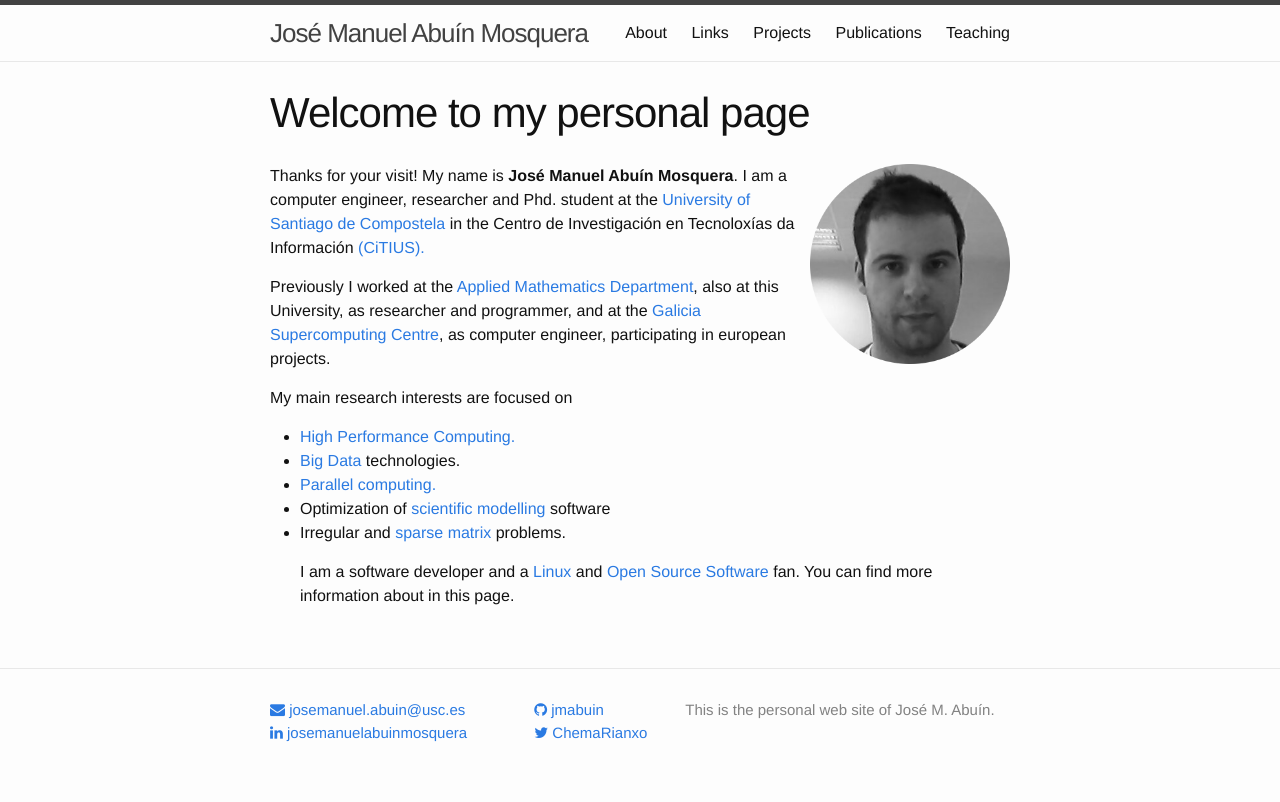
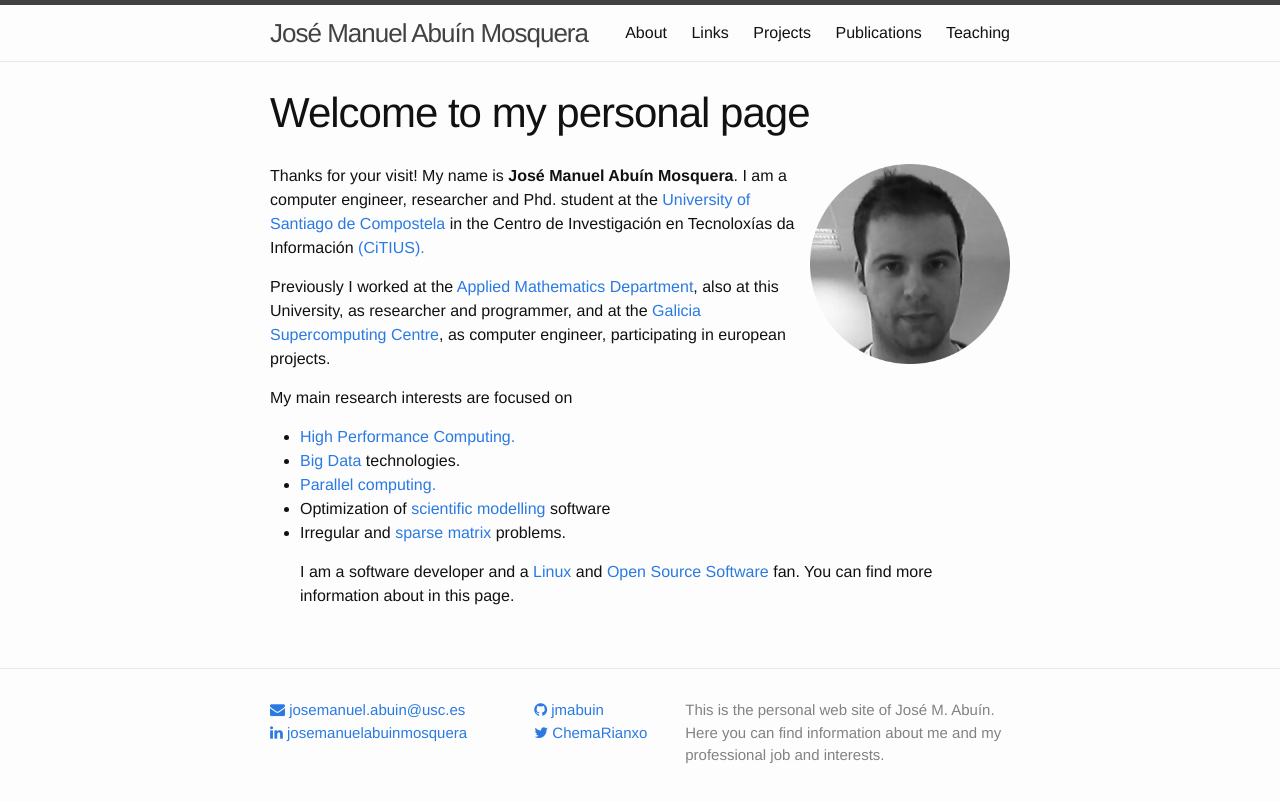
Before and after one commit to jmabuin/jmabuin.github.io, a Jekyll site: the page built from index.html, in a window 1280 px wide. Shown: the top 802 px of the page. Built offline with Jekyll 4.4.1, drawn with Linux system fonts in a browser that asks for light colours; nearby versions of some CDN libraries.

Commit message:
Updated site description

```diff
--- a/_config.yml
+++ b/_config.yml
@@ -9,7 +9,7 @@
 title: José Manuel Abuín Mosquera
 email: josemanuel.abuin@usc.es
 description: > # this means to ignore newlines until "baseurl:"
-  This is the personal web site of José M. Abuín.
+  This is the personal web site of José M. Abuín. Here you can find information about me and my professional job and interests.
 baseurl: "" # the subpath of your site, e.g. /blog
 url: "http://jmabuin.github.io/" # the base hostname & protocol for your site
 twitter_username: ChemaRianxo
```
